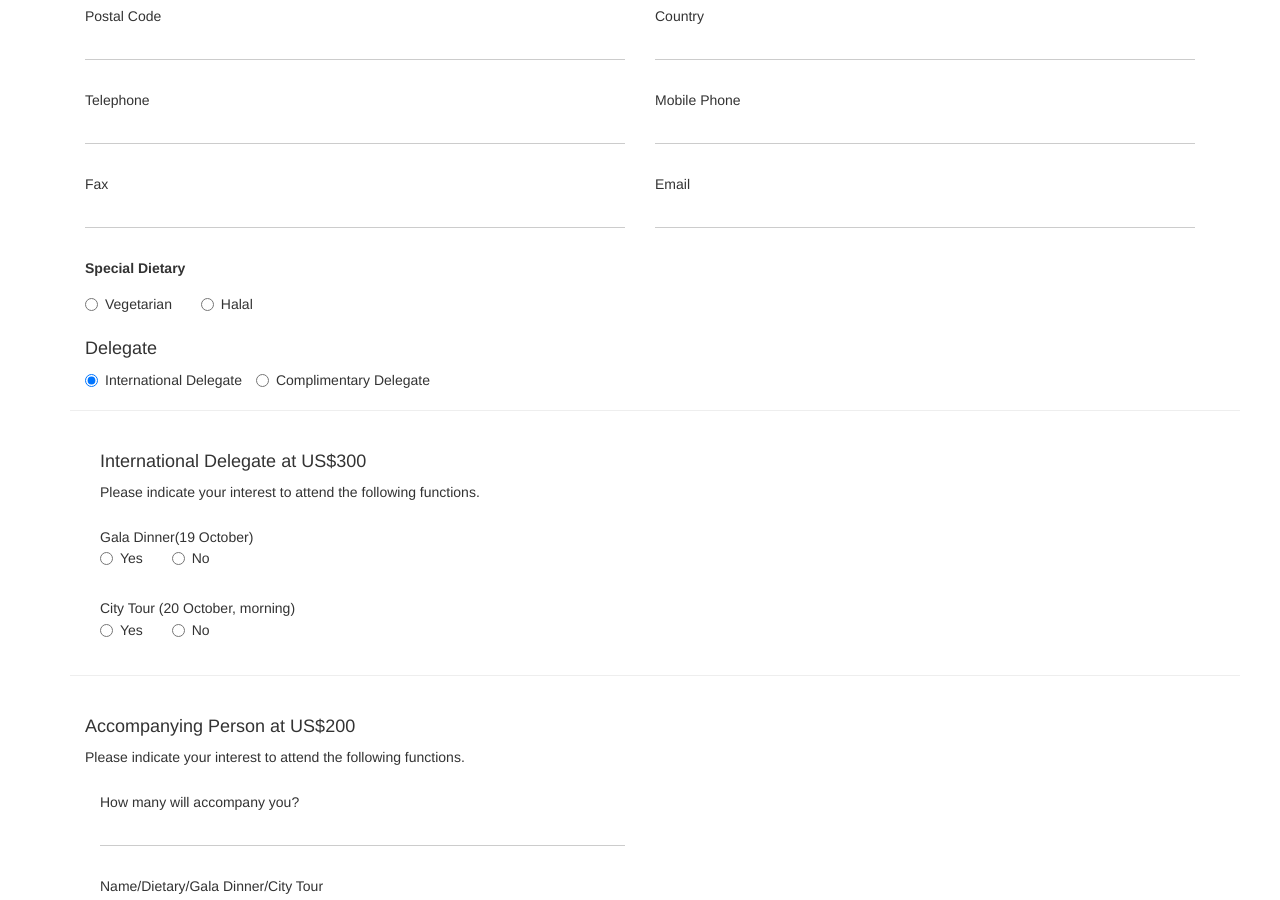
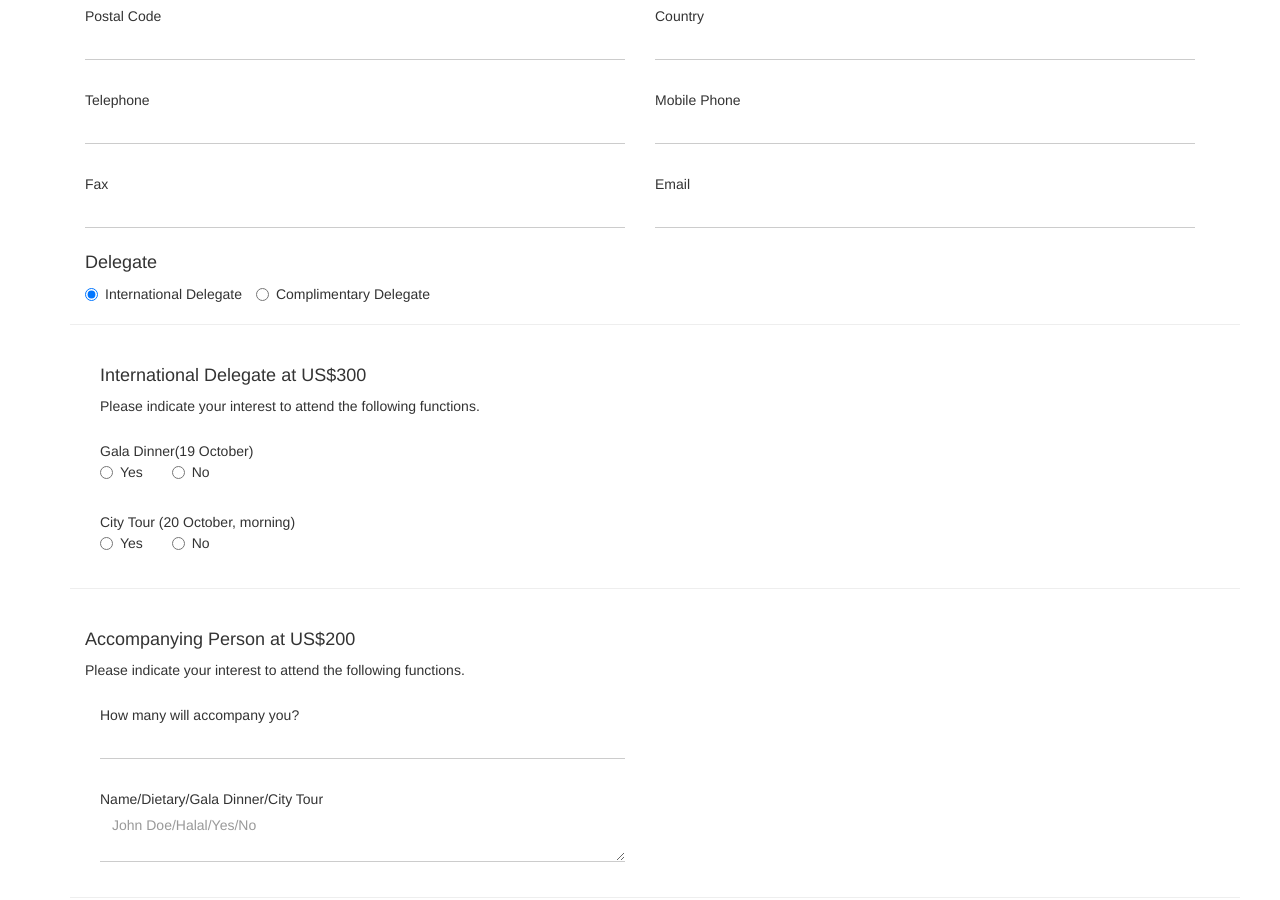
Before and after one commit to aotca2017/aotca2017international, a Jekyll site: the page built from index.html, in a window 1280 px wide and 900 px high, scrolled down 730 px. Built offline with Jekyll 4.4.1, drawn with Linux system fonts in a browser that asks for light colours.

Commit message:
Hide dietary section

```diff
--- a/_includes/content.html
+++ b/_includes/content.html
@@ -89,16 +89,16 @@
             <input class="content-input form-control" name="entry.283277746" id="entry.283277746" autocomplete="off" required type="email" value="" aria-required="true" aria-invalid="false">
         </div>
 
-        <div class="form-item delegate-dietary clearfix col-md-12">
-            <span class="content-title stylized-header">Special Dietary</span>
-            <label class="radio-inline">
-                <input class="dietaryRegistration" type="radio" name="delegateDietary" value="Vegetarian" required>Vegetarian
-            </label>
-            <label class="radio-inline">
-                <input class="dietaryRegistration" type="radio" name="delegateDietary" value="Halal">Halal
-            </label>
-            <input class="hidden radioListValue" name="entry.1073172025" id="entry.1073172025" value="">
-        </div>
+        <!--<div class="form-item delegate-dietary clearfix col-md-12">-->
+            <!--<span class="content-title stylized-header">Special Dietary</span>-->
+            <!--<label class="radio-inline">-->
+                <!--<input class="dietaryRegistration" type="radio" name="delegateDietary" value="Vegetarian" required>Vegetarian-->
+            <!--</label>-->
+            <!--<label class="radio-inline">-->
+                <!--<input class="dietaryRegistration" type="radio" name="delegateDietary" value="Halal">Halal-->
+            <!--</label>-->
+            <!--<input class="hidden radioListValue" name="entry.1073172025" id="entry.1073172025" value="">-->
+        <!--</div>-->
 
         <div class="registration-container radioListGroup">
             <div class="col-md-12">
```
